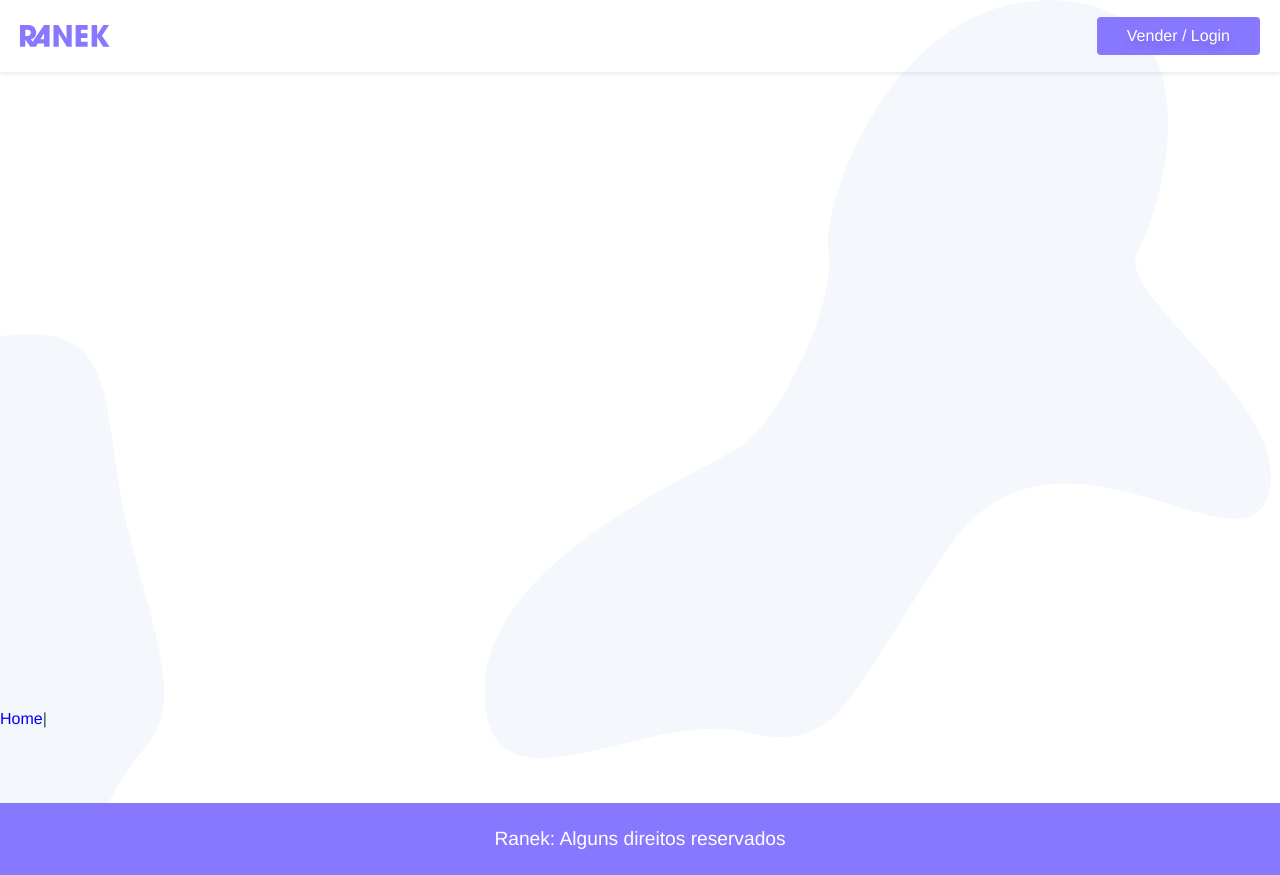
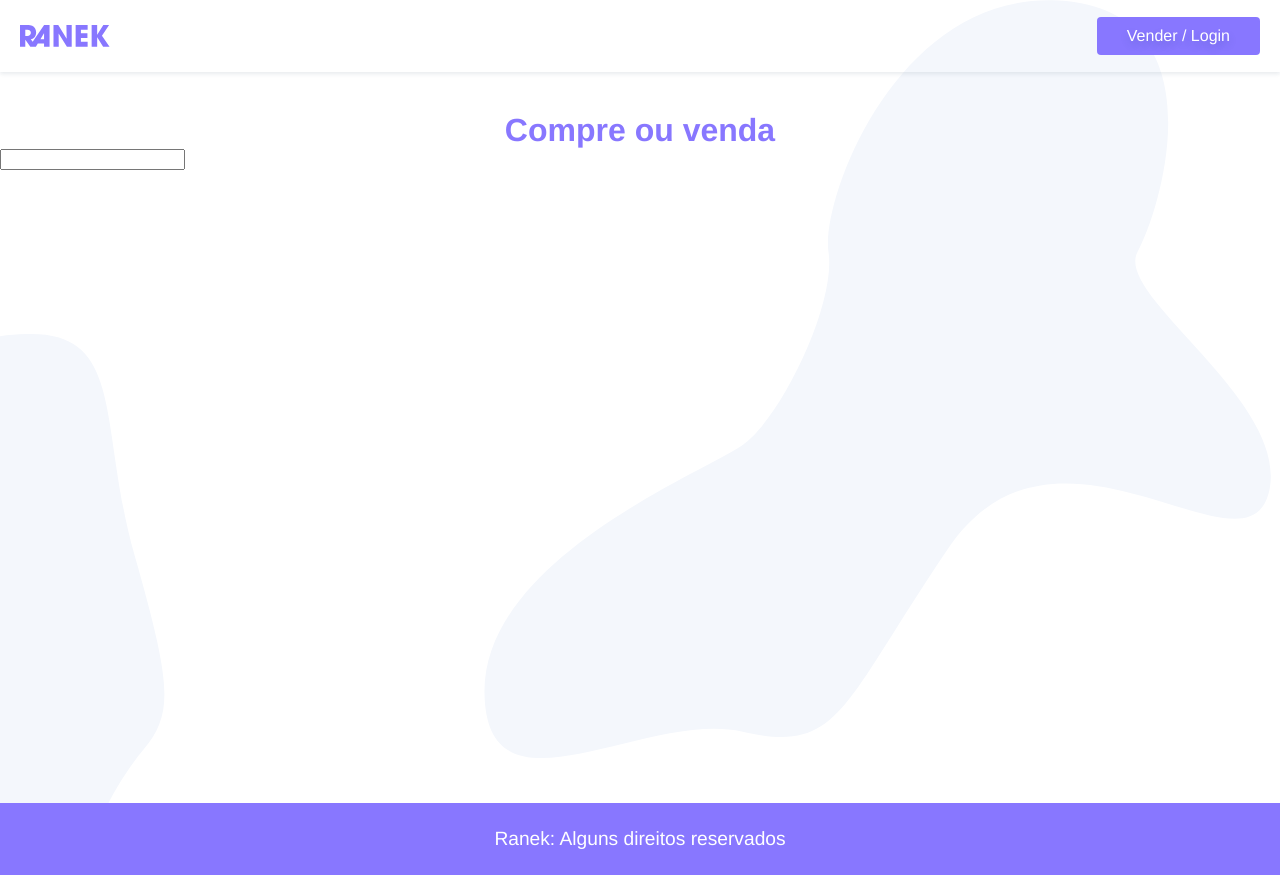
Before and after one commit to murilojssilva/origamid-ranek, a Vue app: page / in a window 1280 px wide. Built offline with nearby package versions, Linux system fonts and the light colour scheme.

Commit message:
Add ProdutosLista and ProdutosBuscar

```diff
--- a/src/App.vue
+++ b/src/App.vue
@@ -1,11 +1,9 @@
 <template>
   <div id="app">
     <TheHeader />
-    <main id="main"></main>
-    <div id="nav">
-      <router-link to="/">Home</router-link>|
-    </div>
-    <router-view />
+    <main id="main">
+      <router-view />
+    </main>
     <TheFooter />
   </div>
 </template>
--- /dev/null
+++ b/src/components/ProdutosBuscar.vue
@@ -0,0 +1,10 @@
+<template>
+  <input type="text" />
+</template>
+
+<script>
+export default {};
+</script>
+
+<style>
+</style>
--- /dev/null
+++ b/src/components/ProdutosLista.vue
@@ -0,0 +1,10 @@
+<template>
+  <p></p>
+</template>
+
+<script>
+export default {};
+</script>
+
+<style>
+</style>
--- a/src/components/TheFooter.vue
+++ b/src/components/TheFooter.vue
@@ -10,7 +10,7 @@
 };
 </script>
 
-<style>
+<style scoped>
 footer {
   background: #87f;
   padding: 25px 0;
--- a/src/views/Home.vue
+++ b/src/views/Home.vue
@@ -1,15 +1,29 @@
 <template>
   <div class="home">
-
+    <section>
+      <h1>Compre ou venda</h1>
+      <ProdutosLista />
+      <ProdutosBuscar />
+    </section>
   </div>
 </template>
 
 <script>
-// @ is an alias to /src
-
+import ProdutosLista from "../components/ProdutosLista";
+import ProdutosBuscar from "../components/ProdutosBuscar";
 export default {
-  name: 'home',
+  name: "home",
   components: {
+    ProdutosLista,
+    ProdutosBuscar
   }
+};
+</script>
+<style scoped>
+h1 {
+  font-size: 2rem;
+  color: #87f;
+  text-align: center;
+  margin-top: 40px;
 }
-</script>
+</style>
```
